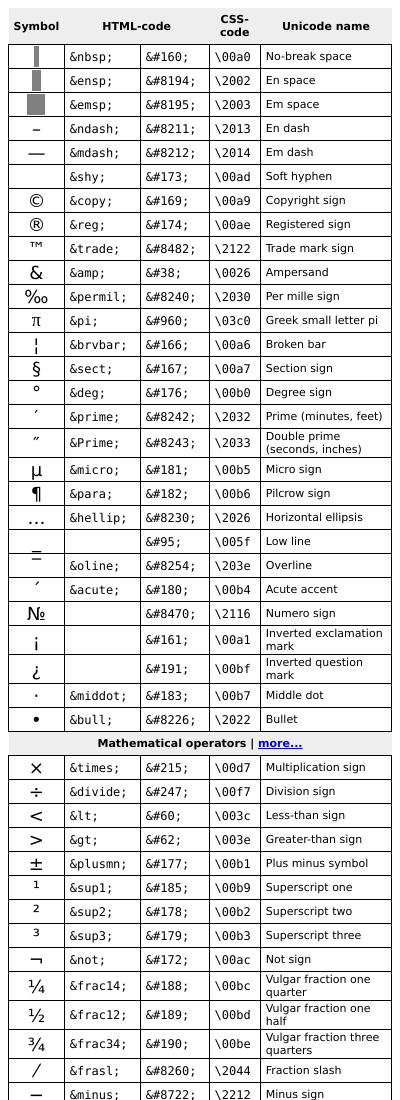
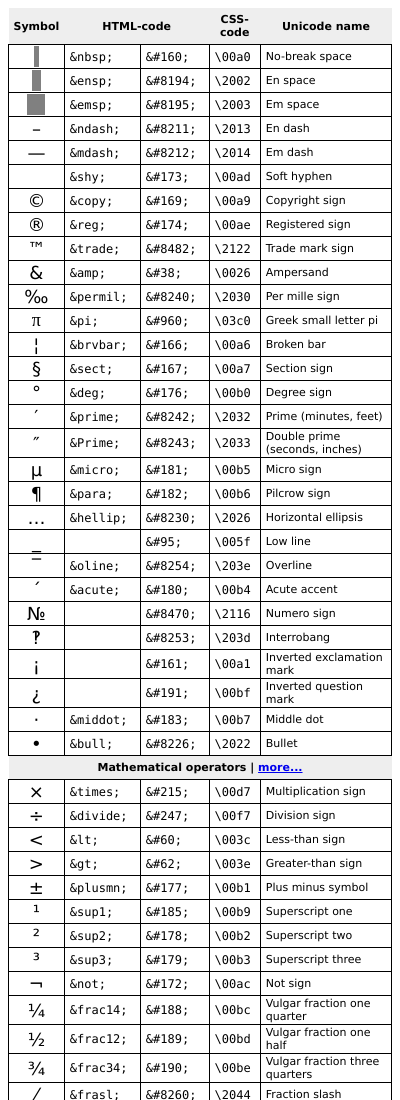
Before and after one commit to phts/firefox-special-characters, a browser extension: page src/popup/index.html in a window 400 px wide. Shown: the top 1100 px of the page. Drawn offline with Linux system fonts and the light colour scheme.

Commit message:
feat: add Interrobang symbol (per user request)

```diff
--- a/src/popup/index.html
+++ b/src/popup/index.html
@@ -33,6 +33,7 @@
 <tr><td>&#8254;</td><td>&amp;oline;</td><td>&amp;#8254;</td><td>\203e</td><td>Overline</td></tr>
 <tr><td>&#180;</td><td>&amp;acute;</td><td>&amp;#180;</td><td>\00b4</td><td>Acute accent</td></tr>
 <tr><td>&#8470;</td><td></td><td>&amp;#8470;</td><td>\2116</td><td>Numero sign</td></tr>
+<tr><td>&#8253;</td><td></td><td>&amp;#8253;</td><td>\203d</td><td>Interrobang</td></tr>
 <tr><td>&#161;</td><td></td><td>&amp;#161;</td><td>\00a1</td><td>Inverted exclamation mark</td></tr>
 <tr><td>&#191;</td><td></td><td>&amp;#191;</td><td>\00bf</td><td>Inverted question mark</td></tr>
 <tr><td>&#183;</td><td>&amp;middot;</td><td>&amp;#183;</td><td>\00b7</td><td>Middle dot</td></tr>
```
